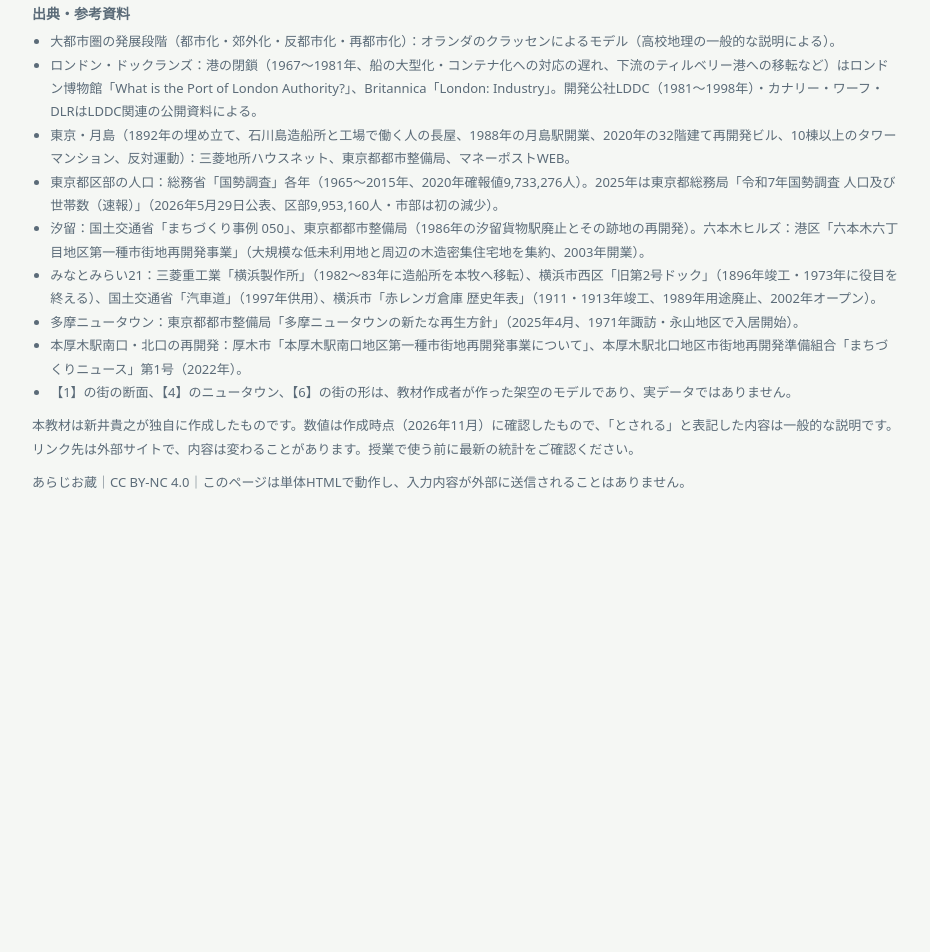
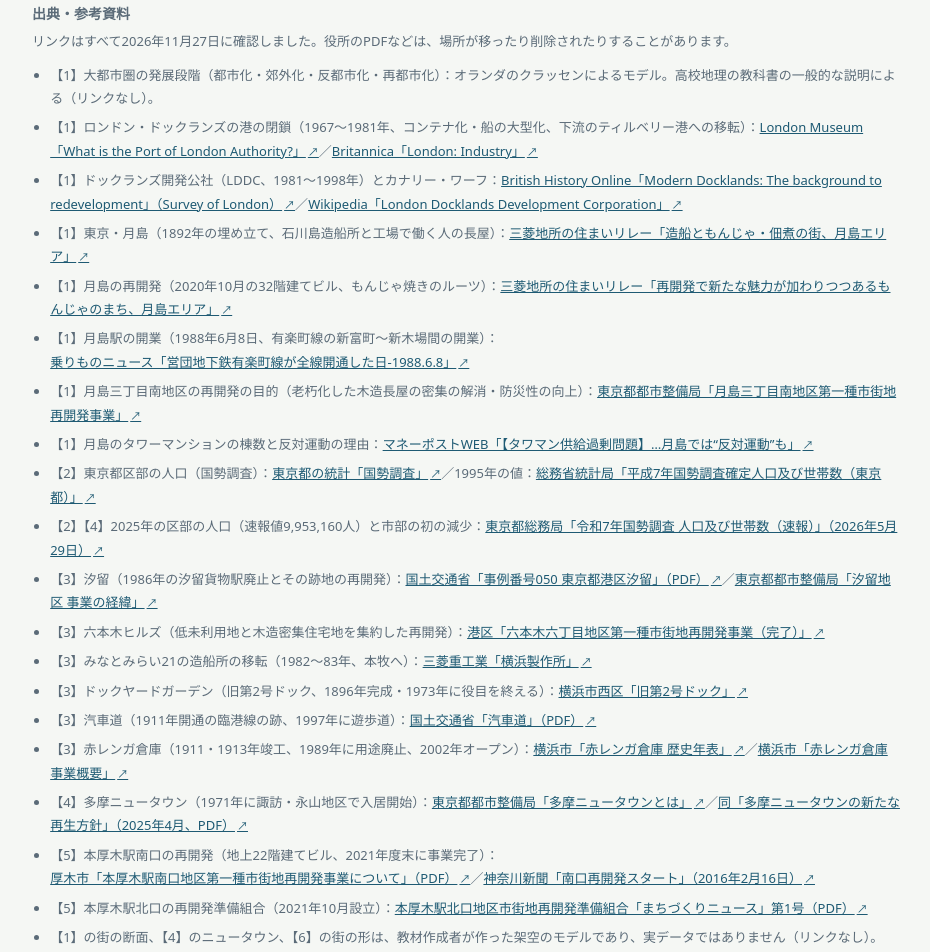
Before and after one commit to arageo2/arageo2.github.io, a plain HTML site: page thematic/gentrification/index.html in a window 1280 px wide. Shown: the part 1980-2932 px from the top of the page, without its empty margins (174-1104 px from the left). Before the commit the page ends 2525 px from the top, so only its background shows below. Drawn offline with Linux system fonts and the light colour scheme.

Commit message:
ジェントリフィケーションの教材を修正版（v3.2）に更新
- 出典・参考資料を拡充し、各出典へのリンク（25本、新しいタブで開く）と確認日を追加（教材側の修正）
- サイト名を「あらじお蔵」に統一し、「← TOPに戻る」の帯を付け直し（URLは変更なし）

Co-Authored-By: Claude Opus 5.5 <noreply@anthropic.com>
Claude-Session: https://claude.ai/code/session_01Xxsu12kSarzq8fpkoNMJBw

```diff
--- a/thematic/gentrification/index.html
+++ b/thematic/gentrification/index.html
@@ -212,6 +212,9 @@
   footer{max-width:900px; margin:0 auto; padding:0 16px 40px; font-size:13px; color:var(--ink-weak);}
   footer h2{font-size:14px; font-family:var(--font-body); margin-bottom:6px;}
   footer ul{margin:0 0 10px; padding-left:1.4em;}
+  footer ul.src li{margin-bottom:6px;}
+  footer a{color:var(--lake); overflow-wrap:anywhere;}
+  footer a::after{content:"↗"; font-size:11px; margin-left:2px;}
 
   body[data-mode="jugyo"] .jishu-only{display:none;}
   body[data-mode="jishu"] .jugyo-only{display:none;}
@@ -595,16 +598,28 @@
 
 <footer>
   <h2>出典・参考資料</h2>
-  <ul>
-    <li>大都市圏の発展段階（都市化・郊外化・反都市化・再都市化）：オランダのクラッセンによるモデル（高校地理の一般的な説明による）。</li>
-    <li>ロンドン・ドックランズ：港の閉鎖（1967〜1981年、船の大型化・コンテナ化への対応の遅れ、下流のティルベリー港への移転など）はロンドン博物館「What is the Port of London Authority?」、Britannica「London: Industry」。開発公社LDDC（1981〜1998年）・カナリー・ワーフ・DLRはLDDC関連の公開資料による。</li>
-    <li>東京・月島（1892年の埋め立て、石川島造船所と工場で働く人の長屋、1988年の月島駅開業、2020年の32階建て再開発ビル、10棟以上のタワーマンション、反対運動）：三菱地所ハウスネット、東京都都市整備局、マネーポストWEB。</li>
-    <li>東京都区部の人口：総務省「国勢調査」各年（1965〜2015年、2020年確報値9,733,276人）。2025年は東京都総務局「令和7年国勢調査 人口及び世帯数（速報）」（2026年5月29日公表、区部9,953,160人・市部は初の減少）。</li>
-    <li>汐留：国土交通省「まちづくり事例 050」、東京都都市整備局（1986年の汐留貨物駅廃止とその跡地の再開発）。六本木ヒルズ：港区「六本木六丁目地区第一種市街地再開発事業」（大規模な低未利用地と周辺の木造密集住宅地を集約、2003年開業）。</li>
-    <li>みなとみらい21：三菱重工業「横浜製作所」（1982〜83年に造船所を本牧へ移転）、横浜市西区「旧第2号ドック」（1896年竣工・1973年に役目を終える）、国土交通省「汽車道」（1997年供用）、横浜市「赤レンガ倉庫 歴史年表」（1911・1913年竣工、1989年用途廃止、2002年オープン）。</li>
-    <li>多摩ニュータウン：東京都都市整備局「多摩ニュータウンの新たな再生方針」（2025年4月、1971年諏訪・永山地区で入居開始）。</li>
-    <li>本厚木駅南口・北口の再開発：厚木市「本厚木駅南口地区第一種市街地再開発事業について」、本厚木駅北口地区市街地再開発準備組合「まちづくりニュース」第1号（2022年）。</li>
-    <li>【1】の街の断面、【4】のニュータウン、【6】の街の形は、教材作成者が作った架空のモデルであり、実データではありません。</li>
+  <p>リンクはすべて2026年11月27日に確認しました。役所のPDFなどは、場所が移ったり削除されたりすることがあります。</p>
+  <ul class="src">
+    <li>【1】大都市圏の発展段階（都市化・郊外化・反都市化・再都市化）：オランダのクラッセンによるモデル。高校地理の教科書の一般的な説明による（リンクなし）。</li>
+    <li>【1】ロンドン・ドックランズの港の閉鎖（1967〜1981年、コンテナ化・船の大型化、下流のティルベリー港への移転）：<a href="https://www.londonmuseum.org.uk/collections/london-stories/what-is-the-port-of-london-authority/" target="_blank" rel="noopener">London Museum「What is the Port of London Authority?」</a>／<a href="https://www.britannica.com/place/London/Industry" target="_blank" rel="noopener">Britannica「London: Industry」</a></li>
+    <li>【1】ドックランズ開発公社（LDDC、1981〜1998年）とカナリー・ワーフ：<a href="https://www.british-history.ac.uk/survey-london/vols43-4/pp686-691" target="_blank" rel="noopener">British History Online「Modern Docklands: The background to redevelopment」（Survey of London）</a>／<a href="https://en.wikipedia.org/wiki/London_Docklands_Development_Corporation" target="_blank" rel="noopener">Wikipedia「London Docklands Development Corporation」</a></li>
+    <li>【1】東京・月島（1892年の埋め立て、石川島造船所と工場で働く人の長屋）：<a href="https://www.mec-h.com/town/mh-harumi/11" target="_blank" rel="noopener">三菱地所の住まいリレー「造船ともんじゃ・佃煮の街、月島エリア」</a></li>
+    <li>【1】月島の再開発（2020年10月の32階建てビル、もんじゃ焼きのルーツ）：<a href="https://www.mec-h.com/town/mh-harumi/289" target="_blank" rel="noopener">三菱地所の住まいリレー「再開発で新たな魅力が加わりつつあるもんじゃのまち、月島エリア」</a></li>
+    <li>【1】月島駅の開業（1988年6月8日、有楽町線の新富町〜新木場間の開業）：<a href="https://trafficnews.jp/post/119363" target="_blank" rel="noopener">乗りものニュース「営団地下鉄有楽町線が全線開通した日-1988.6.8」</a></li>
+    <li>【1】月島三丁目南地区の再開発の目的（老朽化した木造長屋の密集の解消・防災性の向上）：<a href="https://www.toshiseibi.metro.tokyo.lg.jp/machizukuri/shigaichi_seibi/sai-kai/saikaihatsu/tukisimagu_2_21" target="_blank" rel="noopener">東京都都市整備局「月島三丁目南地区第一種市街地再開発事業」</a></li>
+    <li>【1】月島のタワーマンションの棟数と反対運動の理由：<a href="https://www.moneypost.jp/1040606/3/" target="_blank" rel="noopener">マネーポストWEB「【タワマン供給過剰問題】…月島では“反対運動”も」</a></li>
+    <li>【2】東京都区部の人口（国勢調査）：<a href="https://www.toukei.metro.tokyo.lg.jp/kokusei/kd-index.htm" target="_blank" rel="noopener">東京都の統計「国勢調査」</a>／1995年の値：<a href="https://www.stat.go.jp/data/kokusei/1995/08-14.html" target="_blank" rel="noopener">総務省統計局「平成7年国勢調査確定人口及び世帯数（東京都）」</a></li>
+    <li>【2】【4】2025年の区部の人口（速報値9,953,160人）と市部の初の減少：<a href="https://www.metro.tokyo.lg.jp/information/press/2026/05/2026052914" target="_blank" rel="noopener">東京都総務局「令和7年国勢調査 人口及び世帯数（速報）」（2026年5月29日）</a></li>
+    <li>【3】汐留（1986年の汐留貨物駅廃止とその跡地の再開発）：<a href="https://www.mlit.go.jp/crd/city/mint/pdf/050minato1.pdf" target="_blank" rel="noopener">国土交通省「事例番号050 東京都港区汐留」（PDF）</a>／<a href="https://www.toshiseibi.metro.tokyo.lg.jp/dainiseibi/tikubetu/shiodome/keii.html" target="_blank" rel="noopener">東京都都市整備局「汐留地区 事業の経緯」</a></li>
+    <li>【3】六本木ヒルズ（低未利用地と木造密集住宅地を集約した再開発）：<a href="https://www.city.minato.tokyo.jp/saikaihatsu/kankyo-machi/toshikekaku/shigaichi/saikaihatsu/r-kan.html" target="_blank" rel="noopener">港区「六本木六丁目地区第一種市街地再開発事業（完了）」</a></li>
+    <li>【3】みなとみらい21の造船所の移転（1982〜83年、本牧へ）：<a href="https://www.mhi.com/jp/company/location/yokohamaw" target="_blank" rel="noopener">三菱重工業「横浜製作所」</a></li>
+    <li>【3】ドックヤードガーデン（旧第2号ドック、1896年完成・1973年に役目を終える）：<a href="https://www.city.yokohama.lg.jp/nishi/shokai/kanko/spot/tekuteku/tekutekusketch23.html" target="_blank" rel="noopener">横浜市西区「旧第2号ドック」</a></li>
+    <li>【3】汽車道（1911年開通の臨港線の跡、1997年に遊歩道）：<a href="https://www.mlit.go.jp/common/000030159.pdf" target="_blank" rel="noopener">国土交通省「汽車道」（PDF）</a></li>
+    <li>【3】赤レンガ倉庫（1911・1913年竣工、1989年に用途廃止、2002年オープン）：<a href="https://www.city.yokohama.lg.jp/kanko-bunka/minato/taikan/asobu/spot/red-renga/rekishi/history.html" target="_blank" rel="noopener">横浜市「赤レンガ倉庫 歴史年表」</a>／<a href="https://www.city.yokohama.lg.jp/kanko-bunka/minato/taikan/asobu/spot/red-renga/gaiyo/overview.html" target="_blank" rel="noopener">横浜市「赤レンガ倉庫 事業概要」</a></li>
+    <li>【4】多摩ニュータウン（1971年に諏訪・永山地区で入居開始）：<a href="https://www.toshiseibi.metro.tokyo.lg.jp/machizukuri/kozo_seibi/tamanew/about" target="_blank" rel="noopener">東京都都市整備局「多摩ニュータウンとは」</a>／<a href="https://www.toshiseibi.metro.tokyo.lg.jp/documents/d/toshiseibi/-3-1" target="_blank" rel="noopener">同「多摩ニュータウンの新たな再生方針」（2025年4月、PDF）</a></li>
+    <li>【5】本厚木駅南口の再開発（地上22階建てビル、2021年度末に事業完了）：<a href="https://www.city.atsugi.kanagawa.jp/material/files/group/3/siryou3.pdf" target="_blank" rel="noopener">厚木市「本厚木駅南口地区第一種市街地再開発事業について」（PDF）</a>／<a href="https://www.kanaloco.jp/news/life/entry-71529.html" target="_blank" rel="noopener">神奈川新聞「南口再開発スタート」（2016年2月16日）</a></li>
+    <li>【5】本厚木駅北口の再開発準備組合（2021年10月設立）：<a href="https://www.city.atsugi.kanagawa.jp/material/files/group/39/news01_0406.pdf" target="_blank" rel="noopener">本厚木駅北口地区市街地再開発準備組合「まちづくりニュース」第1号（PDF）</a></li>
+    <li>【1】の街の断面、【4】のニュータウン、【6】の街の形は、教材作成者が作った架空のモデルであり、実データではありません（リンクなし）。</li>
   </ul>
   <p>本教材は新井貴之が独自に作成したものです。数値は作成時点（2026年11月）に確認したもので、「とされる」と表記した内容は一般的な説明です。リンク先は外部サイトで、内容は変わることがあります。授業で使う前に最新の統計をご確認ください。</p>
   <p>あらじお蔵｜CC BY-NC 4.0｜このページは単体HTMLで動作し、入力内容が外部に送信されることはありません。</p>
```
